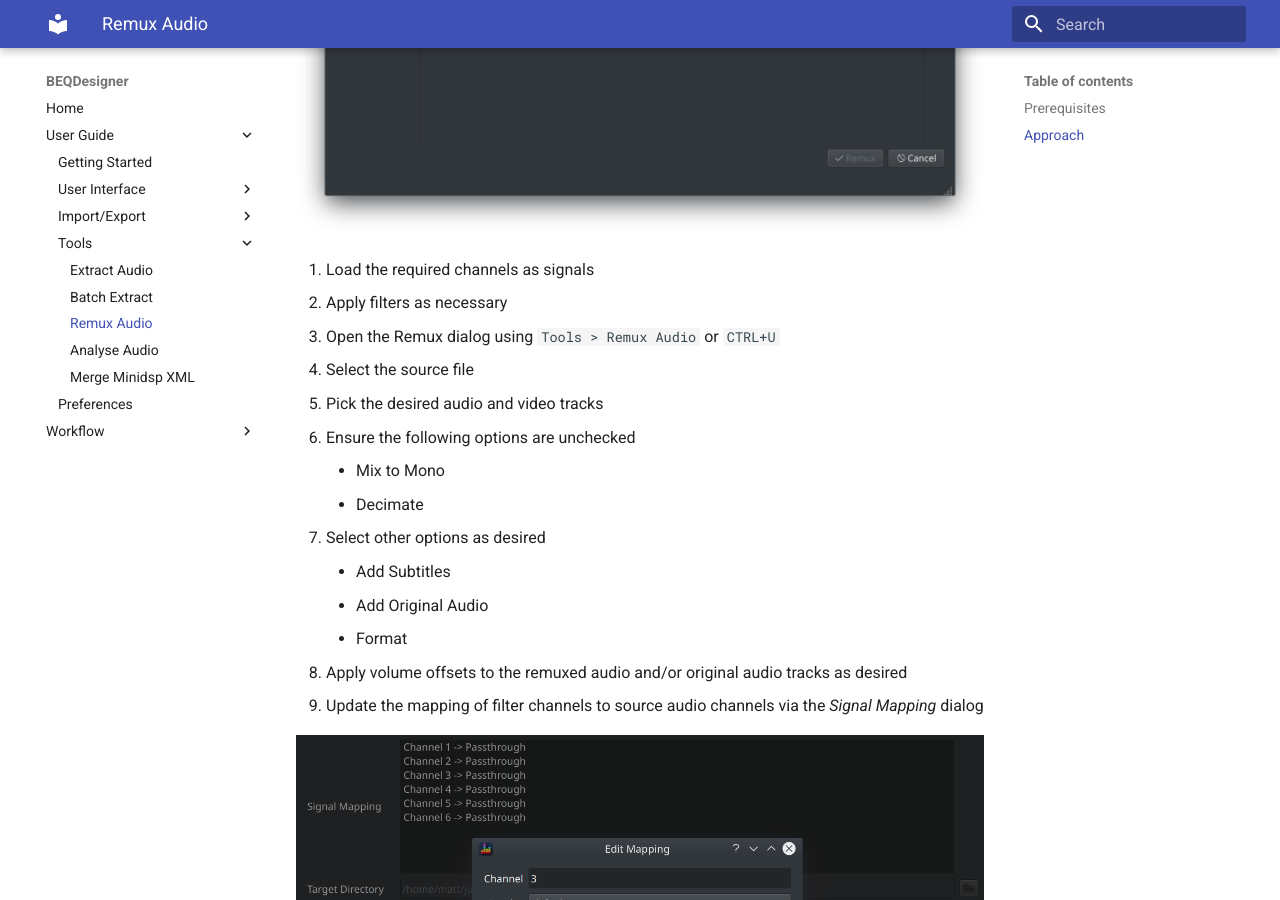
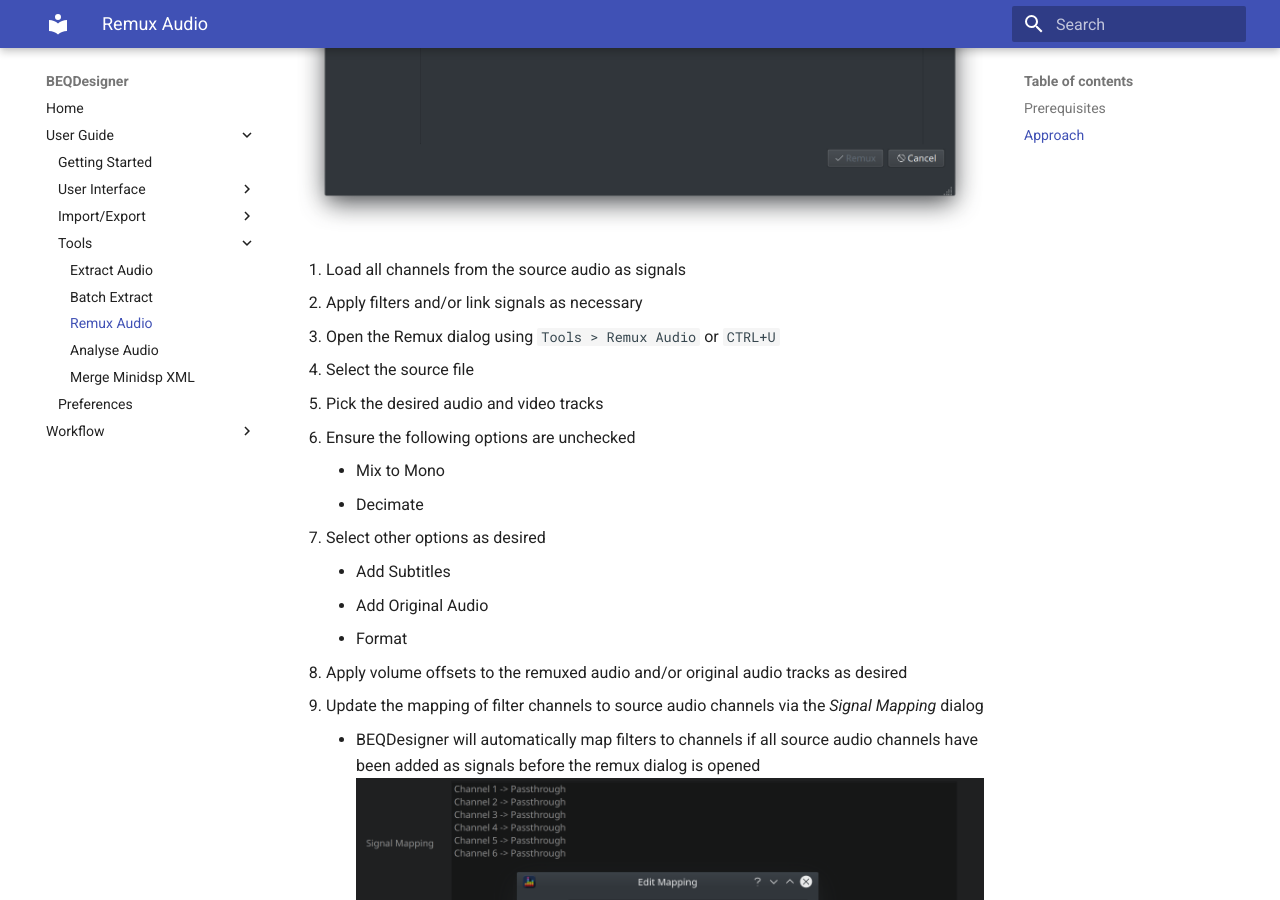
Before and after one commit to 3ll3d00d/beqdesigner, an MkDocs documentation site: the page built from docs/ui/remux_audio.md, in a window 1280 px wide and 900 px high, scrolled down 1139 px. Built offline with MkDocs 1.6.1 and Material for MkDocs 9.7.7, drawn with Linux system fonts in a browser that asks for light colours.

Commit message:
more doc tweaks

```diff
--- a/docs/ui/remux_audio.md
+++ b/docs/ui/remux_audio.md
@@ -15,8 +15,8 @@ The Remux Audio dialog allows you to apply filters to an audio track and create
 
 ![Dialog](../img/remux_audio_1.png)
 
-  1. Load the required channels as signals
-  2. Apply filters as necessary
+  1. Load all channels from the source audio as signals
+  2. Apply filters and/or link signals as necessary
   3. Open the Remux dialog using `Tools > Remux Audio` or `CTRL+U`
   4. Select the source file
   5. Pick the desired audio and video tracks
@@ -29,9 +29,8 @@ The Remux Audio dialog allows you to apply filters to an audio track and create
     * Format
   8. Apply volume offsets to the remuxed audio and/or original audio tracks as desired
   9. Update the mapping of filter channels to source audio channels via the *Signal Mapping* dialog
-
+    * BEQDesigner will automatically map filters to channels if all source audio channels have been added as signals before the remux dialog is opened
 ![SignalMapping](../img/remux_audio_2.png)
-
   10. Set the output directory and filename
   11. Click Remux
   12. Sit back and wait for the processing to complete
--- a/mkdocs.yml
+++ b/mkdocs.yml
@@ -31,7 +31,6 @@ nav:
       - 'Preferences': ui/preferences.md
   - Workflow:
 #      - 'A BEQ Workflow': workflow/beq.md
-#      - 'Remuxing': workflow/remux.md
       - 'Simulating Bass Management': workflow/bass_management.md
 extra_javascript:
   - 'https://cdnjs.cloudflare.com/ajax/libs/mathjax/2.7.0/MathJax.js?config=TeX-MML-AM_CHTML'
```
Also changed, not shown: docs/workflow/remux.md (deleted).
